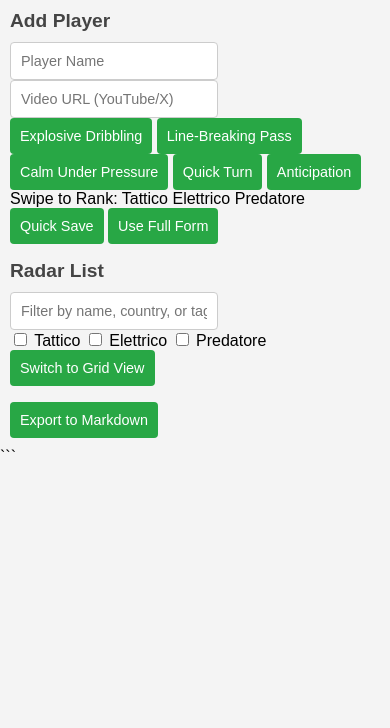
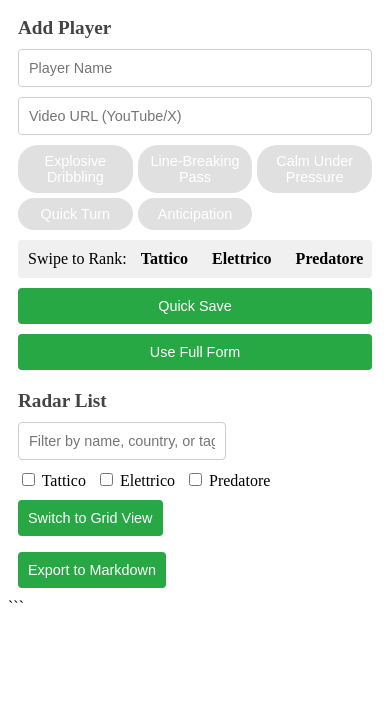
Before and after one commit to mtornani/apes-hybrid-scouting-lens, a plain HTML site: page index.html in a window 390 px wide. Shown: the part 116-844 px from the top of the page. Drawn offline with nearby package versions, Linux system fonts and the light colour scheme; some packages are replaced by stand-ins of ours; a script that the page names is missing.

Commit message:
Update style.css

````diff
--- a/style.css
+++ b/style.css
@@ -1,3 +1,4 @@
+```css
 body {
   font-family: Arial, sans-serif;
   margin: 0;
@@ -27,7 +28,7 @@ h2 {
   margin-bottom: 10px;
 }
 
-form {
+.quick-entry, form {
   display: flex;
   flex-direction: column;
   gap: 10px;
@@ -55,9 +56,64 @@ button:hover {
   background-color: #218838;
 }
 
+.tag-grid {
+  display: grid;
+  grid-template-columns: repeat(auto-fit, minmax(120px, 1fr));
+  gap: 5px;
+}
+
+.tag {
+  padding: 8px;
+  background: #e0e0e0;
+  border-radius: 20px;
+  font-size: 0.9em;
+  transition: background 0.2s;
+}
+
+.tag.selected {
+  background: #28a745;
+  color: white;
+}
+
+.swipe-rank {
+  padding: 10px;
+  overflow-x: auto;
+  white-space: nowrap;
+  background: #f0f0f0;
+  border-radius: 4px;
+}
+
+.rank-option {
+  margin: 0 10px;
+  font-weight: bold;
+  cursor: pointer;
+}
+
+.rank-option.selected {
+  color: #28a745;
+}
+
+.controls {
+  display: flex;
+  flex-wrap: wrap;
+  gap: 10px;
+  margin-bottom: 10px;
+}
+
+.rank-filters {
+  display: flex;
+  gap: 10px;
+}
+
 #player-list {
   list-style: none;
   padding: 0;
+}
+
+#player-list.grid {
+  display: grid;
+  grid-template-columns: repeat(auto-fit, minmax(200px, 1fr));
+  gap: 10px;
 }
 
 .player-card {
@@ -66,6 +122,11 @@ button:hover {
   margin-bottom: 10px;
   border-radius: 4px;
   box-shadow: 0 2px 4px rgba(0,0,0,0.1);
+}
+
+.player-card img {
+  max-width: 100%;
+  border-radius: 4px;
 }
 
 .player-card h3 {
@@ -81,16 +142,9 @@ button:hover {
   .container {
     padding: 10px;
   }
-
-  h1 {
-    font-size: 1.5em;
-  }
-
-  h2 {
-    font-size: 1.2em;
-  }
-
-  input, select, textarea, button {
-    font-size: 0.9em;
-  }
+  h1 { font-size: 1.5em; }
+  h2 { font-size: 1.2em; }
+  input, select, textarea, button { font-size: 0.9em; }
+  .tag-grid { grid-template-columns: repeat(auto-fit, minmax(100px, 1fr)); }
 }
+```
````
